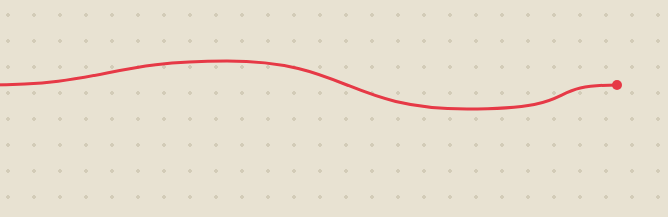
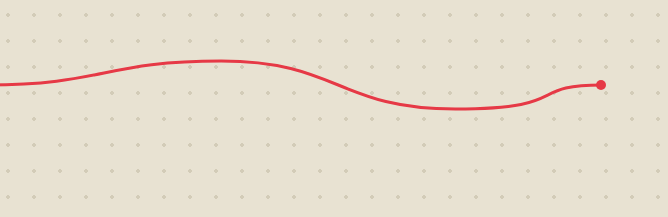
Before and after one commit to PrabalBarahi/prabalbarahi.github.io, a plain HTML site: page index.html in a window 1280 px wide. Shown: the part 466-683 px from the top of the page, 161-829 px from the left. Drawn offline with Linux system fonts and the light colour scheme.

Commit message:
Add files via upload

```diff
--- a/index.html
+++ b/index.html
@@ -117,9 +117,12 @@
   }
   .tagline .accent{color:var(--red); font-weight:700;}
 
+  .hero-wire-wrap{
+    position:relative;
+    margin-top:56px; width:100%; max-width:640px; height:64px;
+  }
   .hero-wire{
-      margin-top:56px; width:100%; max-width:640px; height:64px;
-      overflow:visible;
+    width:100%; height:100%; display:block; overflow:visible;
   }
   .hero-wire path{
     fill:none; stroke:var(--red); stroke-width:3; stroke-linecap:round;
@@ -127,7 +130,12 @@
     animation:draw 1.6s ease forwards .3s;
   }
   @keyframes draw{to{stroke-dashoffset:0;}}
-    .hero-wire circle{fill:var(--red); opacity:0; animation:dotfade .3s ease forwards 1.7s;}
+  .hero-wire-dot{
+    position:absolute; left:96%; top:50%;
+    width:10px; height:10px; border-radius:50%;
+    background:var(--red); transform:translate(-50%,-50%);
+    opacity:0; animation:dotfade .3s ease forwards 1.7s;
+  }
   @keyframes dotfade{to{opacity:1;}}
 
   /* ---------- SECTION LABELS ---------- */
@@ -271,11 +279,6 @@
   .to-top.show{opacity:1; transform:translateY(0) scale(1); pointer-events:auto;}
   .to-top:hover{background:var(--red);}
   .to-top svg{width:18px; height:18px;}
-    .to-top .to-top-dot{
-      position:absolute; top:-2px; right:-2px; width:8px; height:8px;
-      border-radius:50%; background:var(--green);
-      box-shadow:0 0 0 2px var(--bg);
-    }
 
   @media (max-width:760px){
     .about-grid{grid-template-columns:1fr;}
@@ -301,7 +304,7 @@
 
   @media (prefers-reduced-motion: reduce){
     html{scroll-behavior:auto;}
-      .hero-wire path, .hero-wire circle, .logo-dot{animation:none !important; stroke-dashoffset:0; opacity:1;}
+    .hero-wire path, .hero-wire-dot, .logo-dot{animation:none !important; stroke-dashoffset:0; opacity:1;}
     .chip-card, .btn, .pin{transition:none;}
     .to-top{transition:opacity .01s linear;}
   }
@@ -312,9 +315,6 @@
   <header>
     <div class="navbar">
       <div class="logo"><span class="logo-dot"></span> P.BARAHI</div>
-      <button class="nav-toggle" id="navToggle" aria-label="Toggle menu" aria-expanded="false">
-        <span></span><span></span><span></span>
-      </button>
       <nav>
         <ul id="navMenu">
           <li><a href="#about">About</a></li>
@@ -323,6 +323,9 @@
           <li><a href="#contact">Contact</a></li>
         </ul>
       </nav>
+      <button class="nav-toggle" id="navToggle" aria-label="Toggle menu" aria-expanded="false">
+        <span></span><span></span><span></span>
+      </button>
     </div>
   </header>
 
@@ -332,10 +335,12 @@
       <h1 class="name">Prabal<br><span class="last">Barahi</span></h1>
       <p class="tagline">Electrical Engineer by degree, <span class="accent">builder of things</span> by habit — currently wiring my way from circuits into code.</p>
 
-      <svg class="hero-wire" viewBox="0 0 640 64" preserveAspectRatio="none">
+      <div class="hero-wire-wrap">
+        <svg class="hero-wire" viewBox="0 0 656 64" preserveAspectRatio="none">
           <path d="M0,32 C120,32 120,8 240,8 S360,56 480,56 S552,32 630,32" />
-        <circle cx="630" cy="32" r="5"/>
         </svg>
+        <span class="hero-wire-dot"></span>
+      </div>
     </div>
   </section>
 
```
Lines whose indentation alone changed are shown as unchanged.
